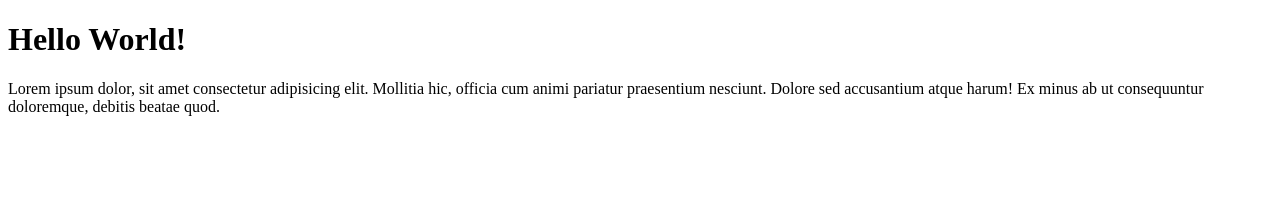
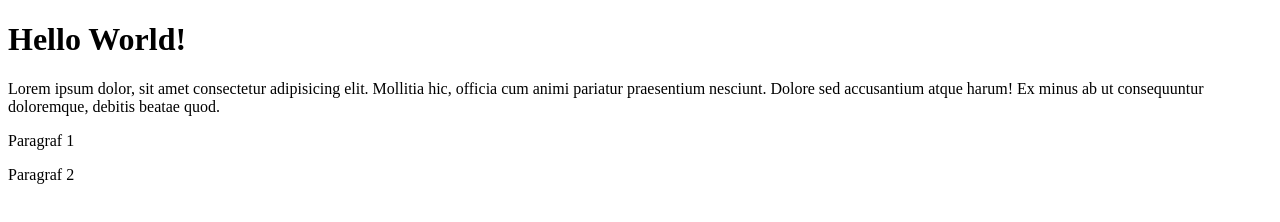
Before and after one commit to reffypradana10/wpu-git-test-2, a plain HTML site: page index.html in a window 1280 px wide. Drawn offline with Linux system fonts and the light colour scheme.

Commit message:
menambahkan baris baru

```diff
--- a/index.html
+++ b/index.html
@@ -9,5 +9,7 @@
 <body>
     <h1>Hello World!</h1>
     <p>Lorem ipsum dolor, sit amet consectetur adipisicing elit. Mollitia hic, officia cum animi pariatur praesentium nesciunt. Dolore sed accusantium atque harum! Ex minus ab ut consequuntur doloremque, debitis beatae quod.</p>
+    <P>Paragraf 1</P>
+    <p>Paragraf 2</p>
 </body>
 </html>
```
